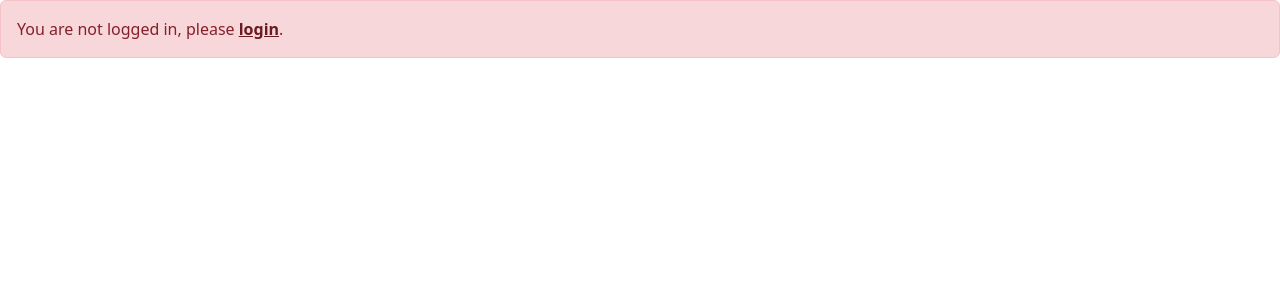
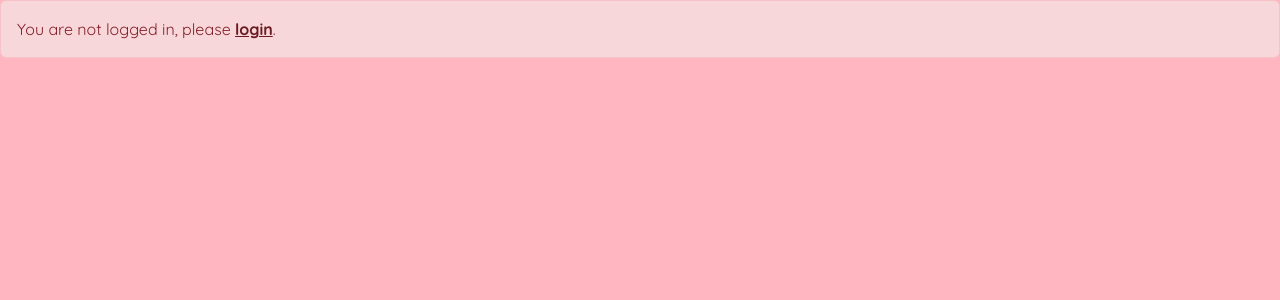
Before and after one commit to jcng75/RandomRestaurant, a Django app: page / in a window 1280 px wide. Shown: the top 300 px of the page. Run offline with Django 4.2, Linux system fonts and the light colour scheme.

Commit message:
Added HTML Tag Icon and changed body backgroun d color

```diff
--- a/src/randRest/templates/base.html
+++ b/src/randRest/templates/base.html
@@ -1,3 +1,4 @@
+{% load static %}
 <!DOCTYPE html>
 <html>
     <head>
@@ -9,6 +10,16 @@
         <script src="https://cdn.jsdelivr.net/npm/bootstrap@5.2.3/dist/js/bootstrap.bundle.min.js"></script>
         <meta name="viewport" content="width=device-width, initial-scale=1"/>
         <meta charset="utf-8"/>
+        <link rel="icon" href="{% static 'favicon.ico' %}">
+        {% block style %}
+        <style>
+            @import url('https://fonts.googleapis.com/css2?family=Quicksand:wght@300;400;700&display=swap');
+            body{
+                background-color: lightpink;
+                font-family: Quicksand;
+            }
+            </style>
+        {% endblock %}
     </head>
     <body>
         {% block body %}
--- a/src/randRest/urls.py
+++ b/src/randRest/urls.py
@@ -1,4 +1,5 @@
 from django.urls import path
+from django.contrib.staticfiles.urls import staticfiles_urlpatterns
 from . import views
 
 urlpatterns = [
@@ -10,3 +11,5 @@ urlpatterns = [
     path("saved", views.saved, name="saved"),
     path("logout", views.logoutView, name="logout"),
 ]
+
+urlpatterns += staticfiles_urlpatterns()
--- a/src/randRest/views.py
+++ b/src/randRest/views.py
@@ -2,8 +2,15 @@ from django.shortcuts import render, redirect
 from django.contrib.auth import login, authenticate, logout
 from django.contrib import messages
 from django.contrib.auth.models import User
+import re
 
 # Create your views here.
+
+def checkEmail(email):
+    regex = r'\b[A-Za-z0-9._%+-]+@[A-Za-z0-9.-]+\.[A-Z|a-z]{2,7}\b'
+    if re.fullmatch(regex, email):
+        return False
+    return True
 
 def index(request):
     return render(request, "home.html")
@@ -14,11 +21,9 @@ def loginView(request):
         password = request.POST["password"]
         user = authenticate(request, username=username, password=password)
         if user is not None:
-            print("you go here")
             login(request, user)
             return redirect('/home')
         else:
-            print("you here")
             messages.add_message(request, messages.ERROR, "Invalid Credentials")
             return render(request, "login.html")
     return render(request, "login.html")
@@ -40,6 +45,10 @@ def signup(request):
             errors += 1
         if User.objects.filter(email=email).exists():
             messages.add_message(request, messages.ERROR, "Email is taken")
+            errors += 1
+        print(checkEmail(email))
+        if checkEmail(email):
+            messages.add_message(request, messages.ERROR, "Email is not valid!")
             errors += 1
         if password1 != password2:
             messages.add_message(request, messages.ERROR, "Passwords do not match")
--- a/src/src/settings.py
+++ b/src/src/settings.py
@@ -119,10 +119,10 @@ USE_TZ = True
 # Static files (CSS, JavaScript, Images)
 # https://docs.djangoproject.com/en/4.1/howto/static-files/
 
-STATIC_URL = '/static/'
+STATIC_URL = 'static/'
 
 STATICFILES_DIRS = [
-    os.path.join(BASE_DIR, 'static')
+    os.path.join(BASE_DIR, 'static'),
 ]
 
 # Default primary key field type
```
Also changed, not shown: src/db.sqlite3, src/static/favicon.ico (added), src/static/images/icon.jpg (added).
